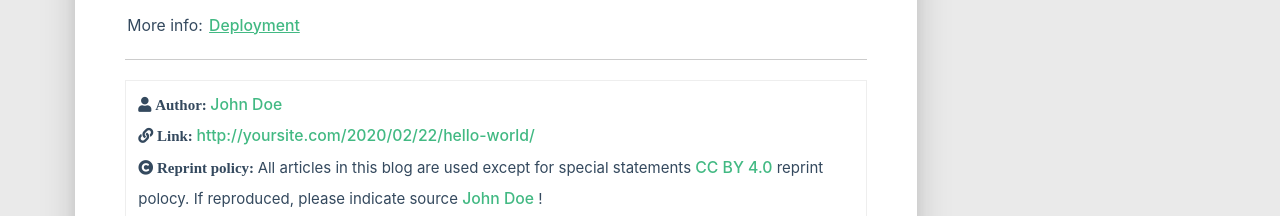
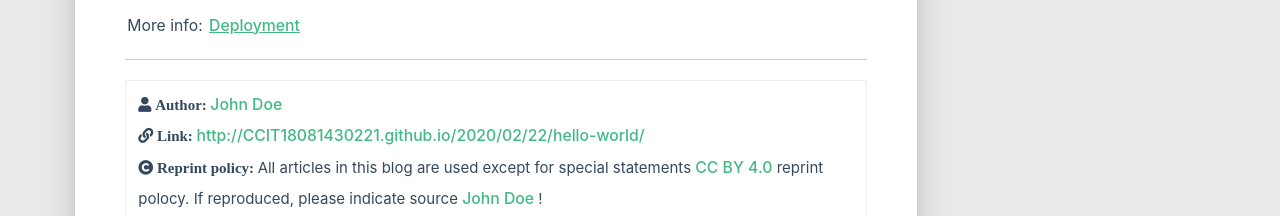
Before and after one commit to CCIT18081430221/CCIT18081430221.github.io, a plain HTML site: page 2020/02/22/hello-world/index.html in a window 1280 px wide. Shown: the part 1553-1769 px from the top of the page. Drawn offline with Linux system fonts and the light colour scheme; some packages are replaced by stand-ins of ours; no server answers; a script that the page names is missing.

Commit message:
Site updated: 2020-02-26 13:44:43

```diff
--- a/2020/02/22/hello-world/index.html
+++ b/2020/02/22/hello-world/index.html
@@ -482,7 +482,7 @@
                     </i>
                 </span>
                 <span class="reprint-info">
-                    <a href="http://yoursite.com" rel="external nofollow noreferrer">John Doe</a>
+                    <a href="http://CCIT18081430221.github.io" rel="external nofollow noreferrer">John Doe</a>
                 </span>
             </div>
             <div class="reprint__type">
@@ -492,7 +492,7 @@
                     </i>
                 </span>
                 <span class="reprint-info">
-                    <a href="http://yoursite.com/2020/02/22/hello-world/">http://yoursite.com/2020/02/22/hello-world/</a>
+                    <a href="http://CCIT18081430221.github.io/2020/02/22/hello-world/">http://CCIT18081430221.github.io/2020/02/22/hello-world/</a>
                 </span>
             </div>
             <div class="reprint__notice">
@@ -505,7 +505,7 @@
                     All articles in this blog are used except for special statements
                     <a href="https://creativecommons.org/licenses/by/4.0/deed.zh" rel="external nofollow noreferrer" target="_blank">CC BY 4.0</a>
                     reprint polocy. If reproduced, please indicate source
-                    <a href="http://yoursite.com" target="_blank">John Doe</a>
+                    <a href="http://CCIT18081430221.github.io" target="_blank">John Doe</a>
                     !
                 </span>
             </div>
@@ -953,7 +953,7 @@ code[class*="language-"], pre[class*="language-"] { white-space: pre !important;
         <div class="col s12 m8 l8 copy-right">
             Copyright&nbsp;&copy;
             <span id="year">2019</span>
-            <a href="http://yoursite.com" target="_blank">John Doe</a>
+            <a href="http://CCIT18081430221.github.io" target="_blank">John Doe</a>
             |&nbsp;Powered by&nbsp;<a href="https://hexo.io/" target="_blank">Hexo</a>
             |&nbsp;Theme&nbsp;<a href="https://github.com/blinkfox/hexo-theme-matery" target="_blank">Matery</a>
             <br>
```
Also changed, not shown: archives/2020/02/index.html (+1 -1 lines), archives/2020/index.html (+1 -1 lines), archives/index.html (+1 -1 lines), index.html (+1 -1 lines).
